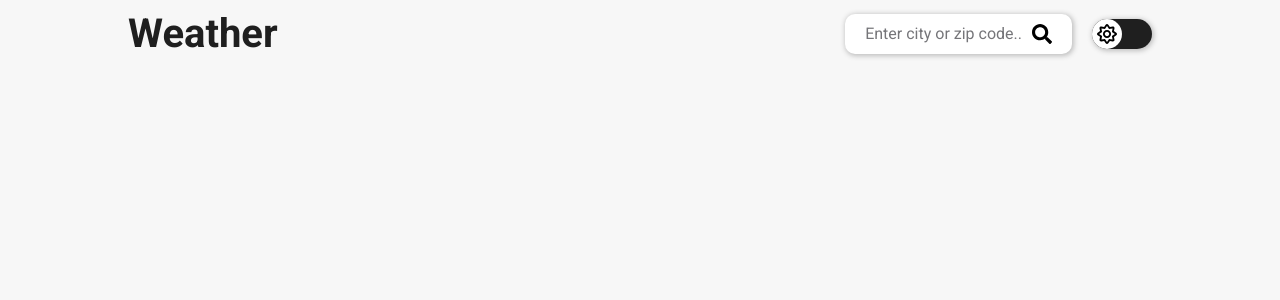
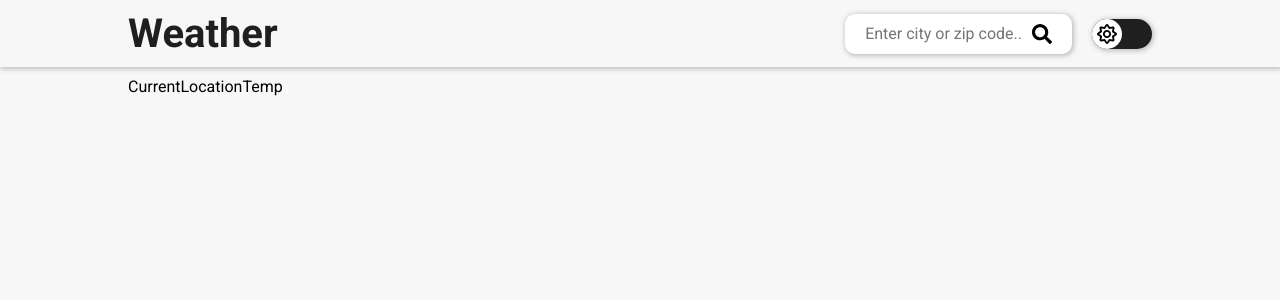
Before and after one commit to tabishabbasi1920st/weather_app, a React (Create React App) app: page / in a window 1280 px wide. Shown: the top 300 px of the page. Built offline with nearby package versions, Linux system fonts and the light colour scheme; no server answers.

Commit message:
Added currentLocationTemp view to show user's current location temp

```diff
--- /dev/null
+++ b/src/components/CurrentLocationTemp.js
@@ -0,0 +1,7 @@
+import React from "react";
+
+const CurrentLocationTemp = () => {
+  return <div>CurrentLocationTemp</div>;
+};
+
+export default CurrentLocationTemp;
--- a/src/components/CurrentLocation.js
+++ b/src/components/FetchCurrentLocation.js
@@ -1,6 +1,6 @@
 import { useEffect } from "react";
 
-const CurrentLocation = ({ setLocation, setLocationError }) => {
+const FetchCurrentLocation = ({ setLocation, setLocationError }) => {
   const getCurrentLocation = () => {
     if (navigator.geolocation) {
       navigator.geolocation.getCurrentPosition(
@@ -46,4 +46,4 @@ const CurrentLocation = ({ setLocation, setLocationError }) => {
   return;
 };
 
-export default CurrentLocation;
+export default FetchCurrentLocation;
--- a/src/components/Header.js
+++ b/src/components/Header.js
@@ -17,7 +17,7 @@ const Header = ({ searchBtn, isDarkMode, setIsDarkMode }) => {
   };
 
   return (
-    <MainContainer>
+    <MainContainer isDarkMode={isDarkMode}>
       <LogoTxt isDarkMode={isDarkMode}>Weather</LogoTxt>
       <Wrapper>
         {renderSearchButton()}
@@ -35,6 +35,7 @@ const MainContainer = styled.div`
   align-items: center;
   padding: 10px;
   justify-content: space-between;
+  box-shadow: ${({ isDarkMode }) => !isDarkMode && "1px 1px 5px 1px #bfbfbf"};
 
   @media screen and (min-width: 1024px) {
     padding: 10px 10%;
--- a/src/components/WeatherCard.js
+++ b/src/components/WeatherCard.js
@@ -1,7 +1,8 @@
 import styled from "styled-components";
 import { useState } from "react";
-import CurrentLocation from "./CurrentLocation";
-import CurrentLocationWeather from "./CurrentLocationWeather";
+import FetchCurrentLocation from "./FetchCurrentLocation";
+import FetchCurrentLocationWeather from "./FetchCurrentLocationWeather";
+import CurrentLocationTemp from "./CurrentLocationTemp";
 
 const apiStatusConstants = {
   initial: "INITIAL",
@@ -10,7 +11,7 @@ const apiStatusConstants = {
   failure: "FAILURE",
 };
 
-const WeatherCard = () => {
+const WeatherCard = ({ isDarkMode }) => {
   const [location, setLocation] = useState({ lat: null, lng: null });
   const [locationError, setLocationError] = useState(null);
   const [apiStatus, setApiStatus] = useState(apiStatusConstants.initial);
@@ -18,10 +19,10 @@ const WeatherCard = () => {
 
   console.log(location, locationError, apiStatus, weatherData);
 
-  const renderCurrentLocationWeather = () => {
+  const fetchCurrentLocationWeather = () => {
     if (location.lat !== null && locationError === null) {
       return (
-        <CurrentLocationWeather
+        <FetchCurrentLocationWeather
           location={location}
           setWeatherData={setWeatherData}
           setApiStatus={setApiStatus}
@@ -30,13 +31,48 @@ const WeatherCard = () => {
     }
   };
 
+  const renderPermissionFailureView = () => {
+    const permissionGuidanceViewImg =
+      "https://res.cloudinary.com/dctfbwk0m/image/upload/v1718437219/location_permission_guidance-min_jmoao7.png";
+
+    return (
+      <PermissionFailureViewContainer>
+        <LocationGuidanceTxt>
+          <h2 style={{ color: isDarkMode ? "#ffe168" : "#707070" }}>
+            We are Sorry !!!{" "}
+          </h2>
+          <br />
+          <i style={{ color: isDarkMode ? "#fff" : "#707070" }}>
+            To show your current location weather, Please grant your{" "}
+            <b>Location Permission.</b>
+          </i>
+        </LocationGuidanceTxt>
+        <p style={{ color: isDarkMode ? "#ffe168" : "#707070" }}>
+          <b>Steps:</b>
+        </p>
+        <ImageContainer>
+          <Image src={permissionGuidanceViewImg} />
+        </ImageContainer>
+      </PermissionFailureViewContainer>
+    );
+  };
+
+  const renderAppropriateView = () => {
+    if (locationError !== null) {
+      return renderPermissionFailureView();
+    }
+
+    return <CurrentLocationTemp />;
+  };
+
   return (
     <MainContainer>
-      <CurrentLocation
+      <FetchCurrentLocation
         setLocation={setLocation}
         setLocationError={setLocationError}
       />
-      {renderCurrentLocationWeather()}
+      {fetchCurrentLocationWeather()}
+      {renderAppropriateView()}
     </MainContainer>
   );
 };
@@ -46,4 +82,35 @@ export default WeatherCard;
 const MainContainer = styled.div`
   flex-grow: 1;
   overflow: hidden;
+
+  @media screen and (min-width: 1024px) {
+    padding: 10px 10%;
+  }
 `;
+
+const PermissionFailureViewContainer = styled.div`
+  margin-top: 10px;
+  display: flex;
+  flex-direction: column;
+  gap: 20px;
+  padding: 10px;
+`;
+
+const LocationGuidanceTxt = styled.p`
+  /* border: 2px solid red; */
+  color: #fff;
+  font-size: 20px;
+
+  @media screen and (max-width: 576px) {
+    text-align: center;
+  }
+`;
+
+const ImageContainer = styled.div`
+  height: 400px;
+`;
+
+const Image = styled.img`
+  height: 100%;
+  border-radius: 10px;
+`;
```
Also changed, not shown: src/components/FetchCurrentLocationWeather.js (renamed from src/components/CurrentLocationWeather.js, +6 -2 lines).
